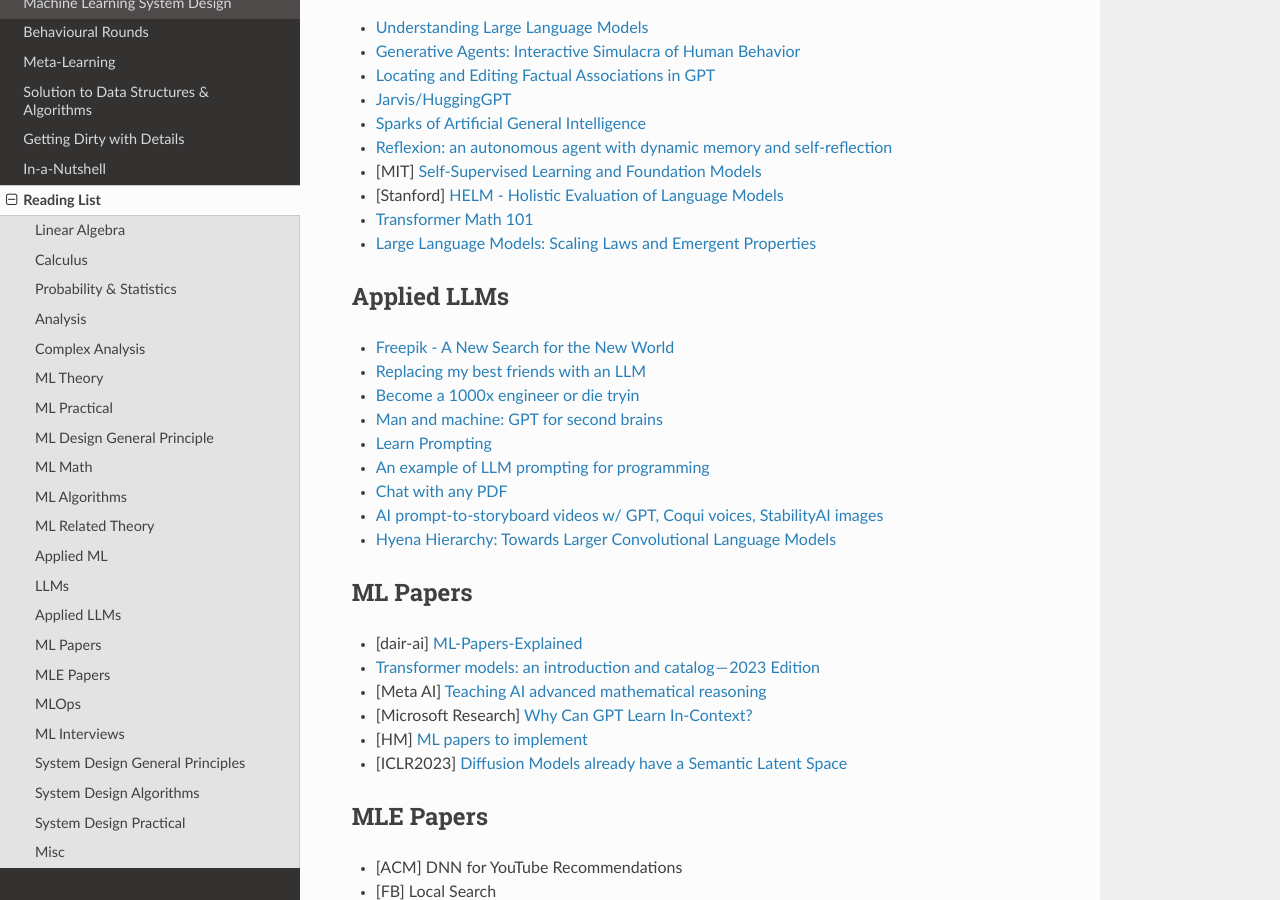
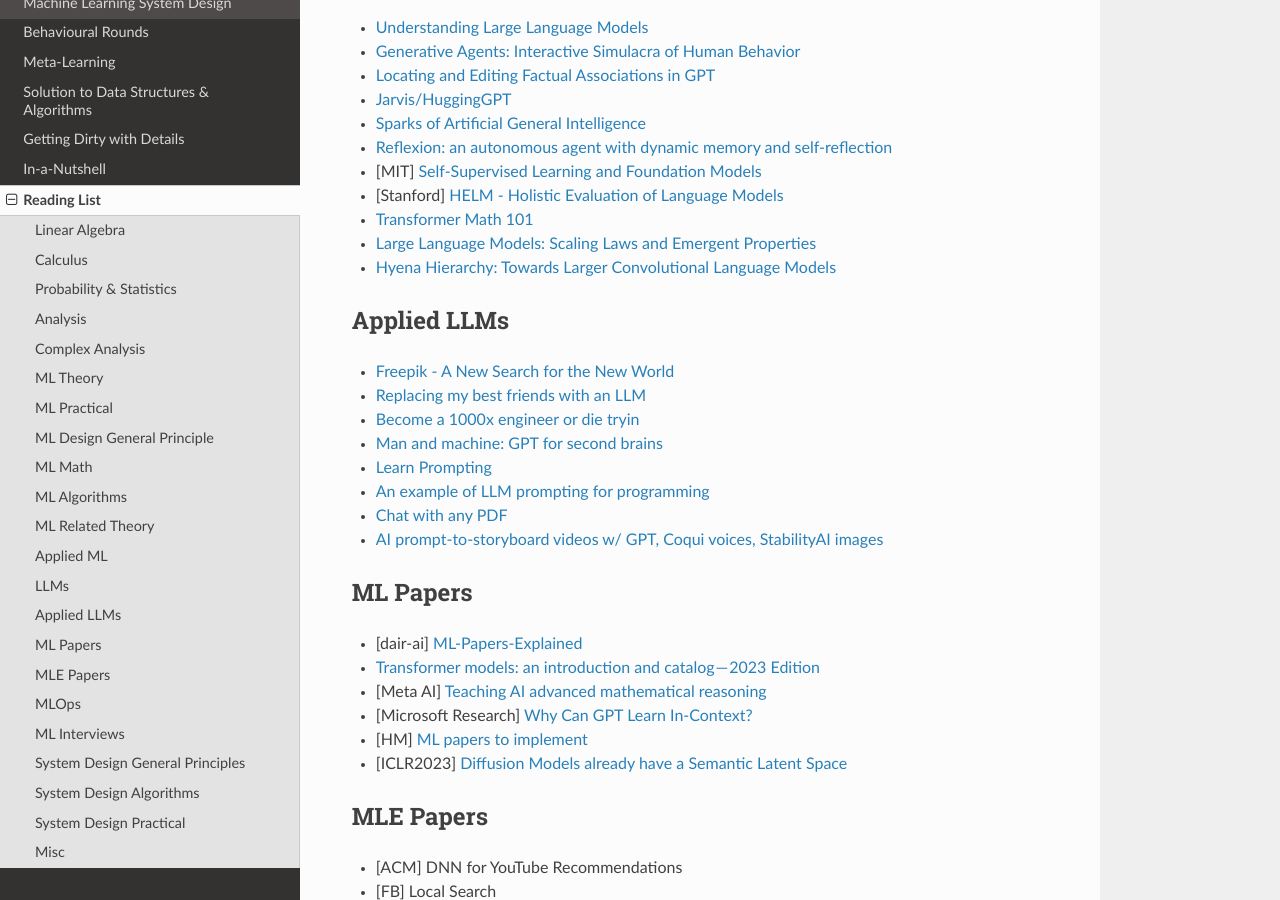
Before and after one commit to uselesstechjunks/leetcode, a Sphinx documentation site: the page built from docs/source/readlist.rst, in a window 1280 px wide and 900 px high, scrolled down 2744 px. Built offline with Sphinx 7.4.7 and the Read the Docs theme 2.0.0, drawn with Linux system fonts in a browser that asks for light colours; part of the change alters nothing that is shown.

```diff
--- a/docs/source/readlist.rst
+++ b/docs/source/readlist.rst
@@ -134,6 +134,7 @@ LLMs
 * [Stanford] `HELM - Holistic Evaluation of Language Models <https://crfm.stanford.edu/helm/latest/>`_
 * `Transformer Math 101 <https://blog.eleuther.ai/transformer-math/>`_
 * `Large Language Models: Scaling Laws and Emergent Properties <https://cthiriet.com/articles/scaling-laws>`_
+* `Hyena Hierarchy: Towards Larger Convolutional Language Models <https://arxiv.org/pdf/2302.10866.pdf>`_
 
 
 Applied LLMs
@@ -147,7 +148,6 @@ Applied LLMs
 * `An example of LLM prompting for programming <https://martinfowler.com/articles/2023-chatgpt-xu-hao.html>`_
 * `Chat with any PDF <https://www.chatpdf.com/>`_
 * `AI prompt-to-storyboard videos w/ GPT, Coqui voices, StabilityAI images <https://meyer.id/>`_
-* `Hyena Hierarchy: Towards Larger Convolutional Language Models <https://arxiv.org/pdf/2302.10866.pdf>`_
 
 
 ML Papers
```
